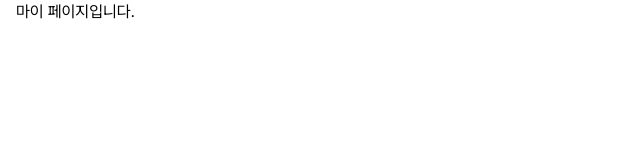
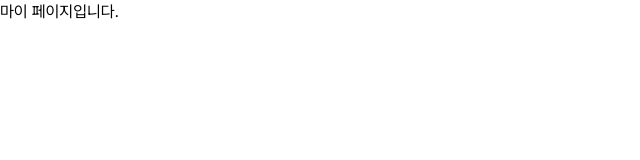
Before and after one commit to Junction-TimmyRoom/frontend, a React (Vite) app: page /my in a window 1280 px wide. Shown: the top 160 px of the page, without its empty margins (0-640 px from the left). Built offline with nearby package versions, Linux system fonts and the light colour scheme.

Commit message:
feat: padding 제거

```diff
--- a/src/index.css
+++ b/src/index.css
@@ -25,9 +25,6 @@
       'Segoe UI Symbol',
       'Noto Color Emoji';
   }
-  body {
-    padding: 0 16px;
-  }
 }
 @tailwind components;
 @tailwind utilities;
```
